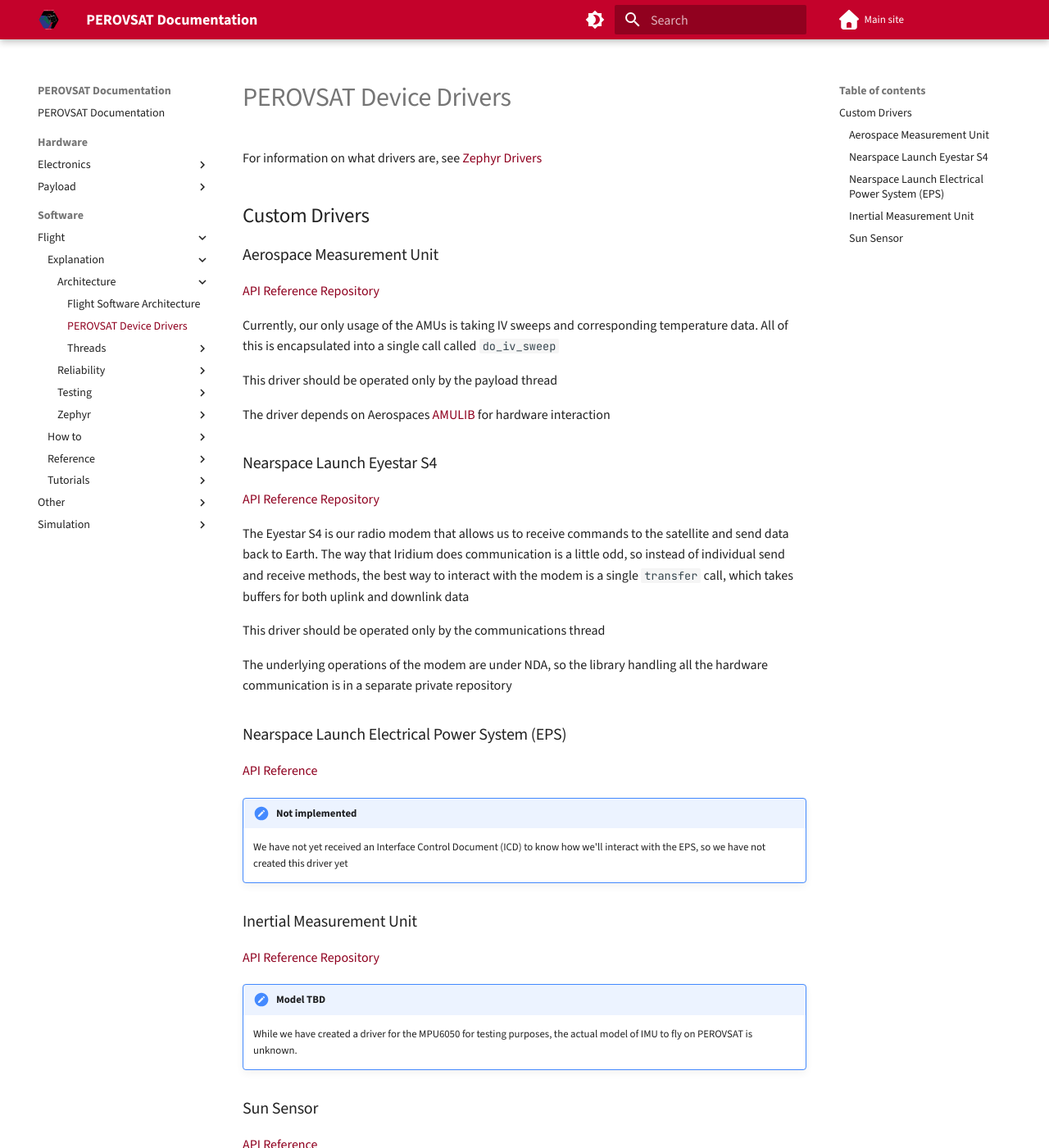
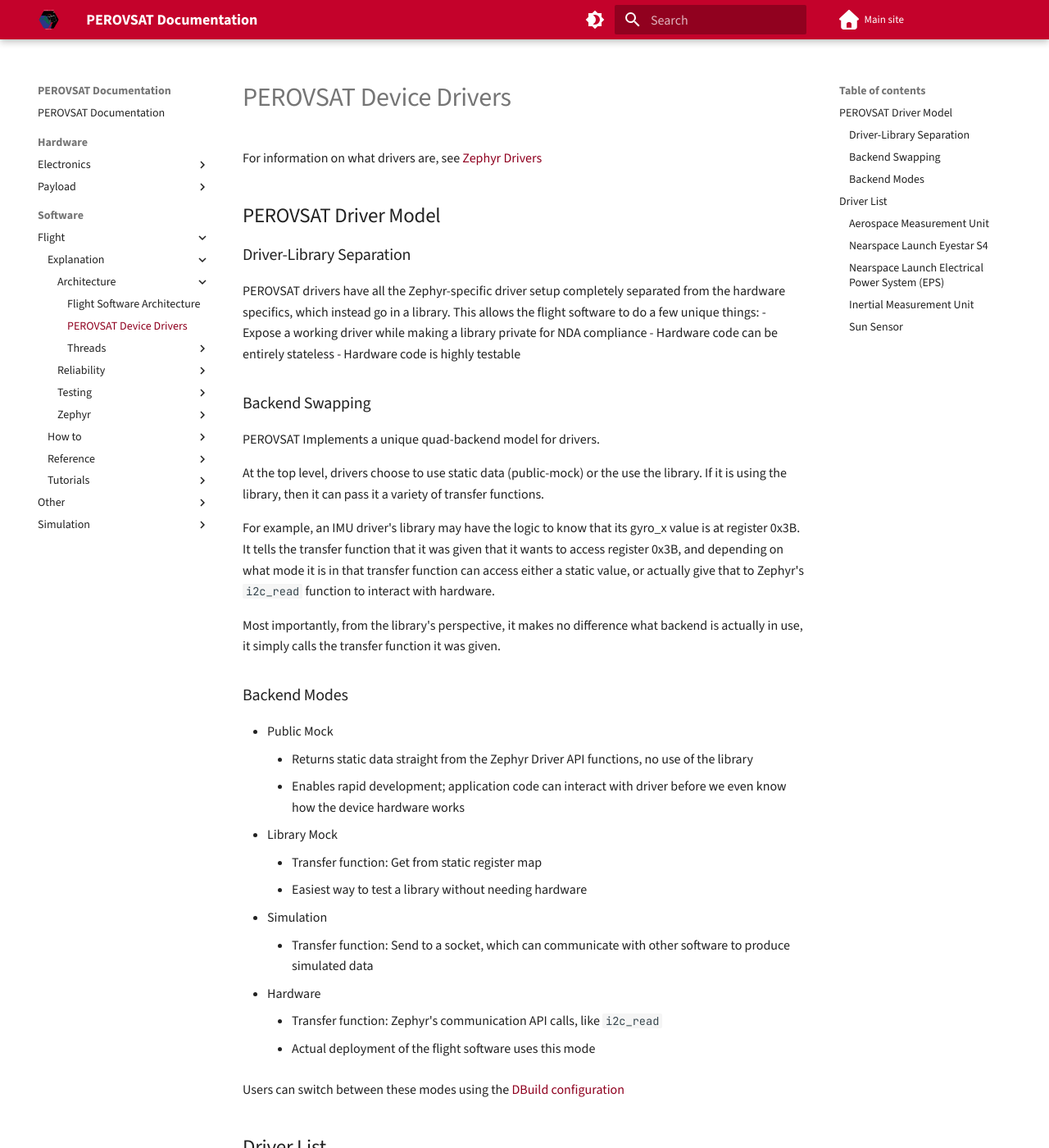
Before and after one commit to PEROVSAT/perovsat.github.io, an MkDocs documentation site: the page built from docs/content/software/flight/explanation/architecture/drivers.md, in a window 1280 px wide and 1400 px high. Shown: the whole window at 82% size. Built offline with MkDocs 1.6.1 and Material for MkDocs 9.7.7, drawn with Linux system fonts in a browser that asks for light colours.

Commit message:
Driver model in explanation

```diff
--- a/docs/content/software/flight/explanation/architecture/drivers.md
+++ b/docs/content/software/flight/explanation/architecture/drivers.md
@@ -1,7 +1,38 @@
 # PEROVSAT Device Drivers
 For information on what drivers are, see [Zephyr Drivers](../zephyr/drivers.md)
 
-## Custom Drivers
+## PEROVSAT Driver Model
+### Driver-Library Separation
+PEROVSAT drivers have all the Zephyr-specific driver setup completely separated from the hardware specifics, which instead go in a library. This allows the flight software to do a few unique things:
+- Expose a working driver while making a library private for NDA compliance
+- Hardware code can be entirely stateless
+- Hardware code is highly testable
+
+### Backend Swapping
+PEROVSAT Implements a unique quad-backend model for drivers.
+
+At the top level, drivers choose to use static data (public-mock) or the use the library. If it is using the library, then it can pass it a variety of transfer functions.
+
+For example, an IMU driver's library may have the logic to know that its gyro_x value is at register 0x3B. It tells the transfer function that it was given that it wants to access register 0x3B, and depending on what mode it is in that transfer function can access either a static value, or actually give that to Zephyr's `i2c_read` function to interact with hardware.
+
+Most importantly, from the library's perspective, it makes no difference what backend is actually in use, it simply calls the transfer function it was given.
+
+### Backend Modes
+- Public Mock
+    - Returns static data straight from the Zephyr Driver API functions, no use of the library
+    - Enables rapid development; application code can interact with driver before we even know how the device hardware works
+- Library Mock
+    - Transfer function: Get from static register map
+    - Easiest way to test a library without needing hardware
+- Simulation
+    - Transfer function: Send to a socket, which can communicate with other software to produce simulated data
+- Hardware
+    - Transfer function: Zephyr's communication API calls, like `i2c_read`
+    - Actual deployment of the flight software uses this mode
+
+Users can switch between these modes using the [DBuild configuration](../../reference/dbuild/index.md)
+
+## Driver List
 ### Aerospace Measurement Unit
 [API Reference](../../reference/drivers/amu.md)
 [Repository](https://github.com/PEROVSAT/amu-driver)
```
